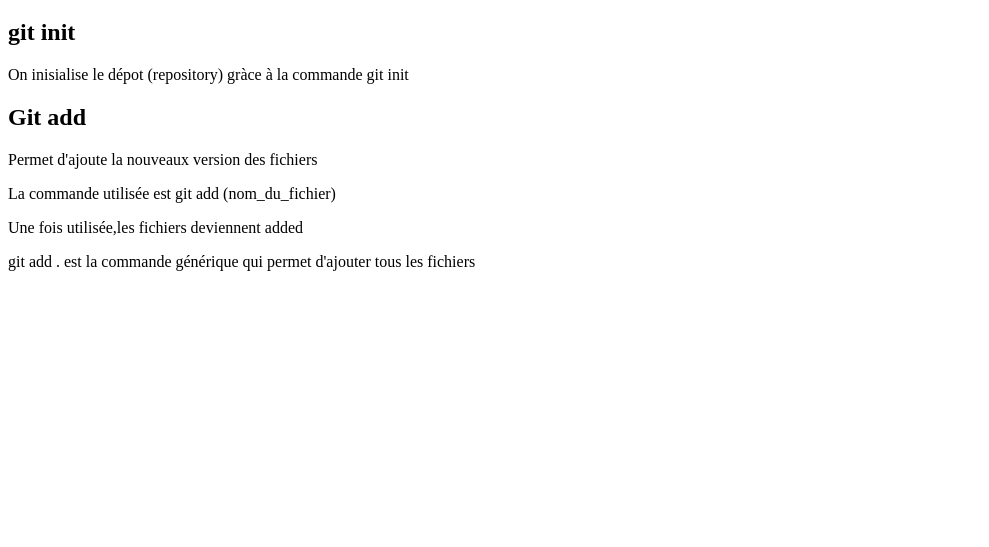
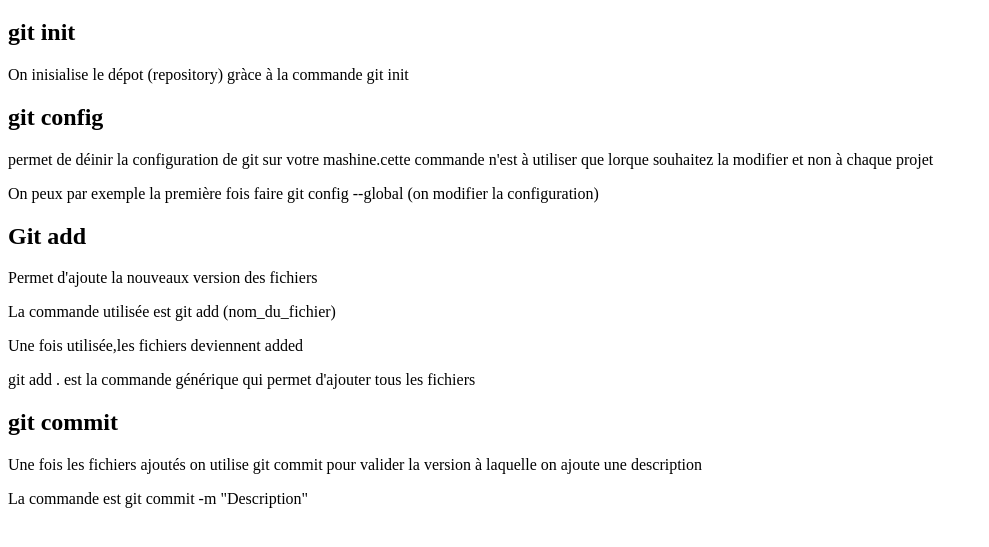
Before and after one commit to dilshat81/testes, a plain HTML site: page index.html in a window 1280 px wide. Shown: the part 61-608 px from the top of the page, without its empty margins (0-989 px from the left). Drawn offline with Linux system fonts and the light colour scheme.

Commit message:
Ajout de la commande git config

```diff
--- a/index.html
+++ b/index.html
@@ -10,10 +10,19 @@
     <h1>commande git</h1>
     <h2>git init</h2>
     <p>On inisialise le dépot (repository) gràce à la commande git init </p>
+
+    <h2>git config</h2>
+    <p>permet de déinir la configuration de git sur votre mashine.cette commande n'est à utiliser que lorque souhaitez la modifier et non à chaque projet</p>
+    <p>On peux par exemple la première fois faire git config --global (on modifier la configuration)</p>
+
     <h2>Git add</h2>
     <p>Permet d'ajoute la nouveaux version des fichiers</p>
     <p>La commande utilisée est git add (nom_du_fichier)</p>
     <p>Une fois utilisée,les fichiers deviennent added</p>
     <p>git add . est la commande générique qui permet d'ajouter tous les fichiers</p>
+
+    <h2>git commit</h2>
+    <p>Une fois les fichiers ajoutés on utilise git commit pour valider la version à laquelle on ajoute une description</p>
+    <p>La commande est git commit -m "Description"</p>
 </body>
 </html>
```
